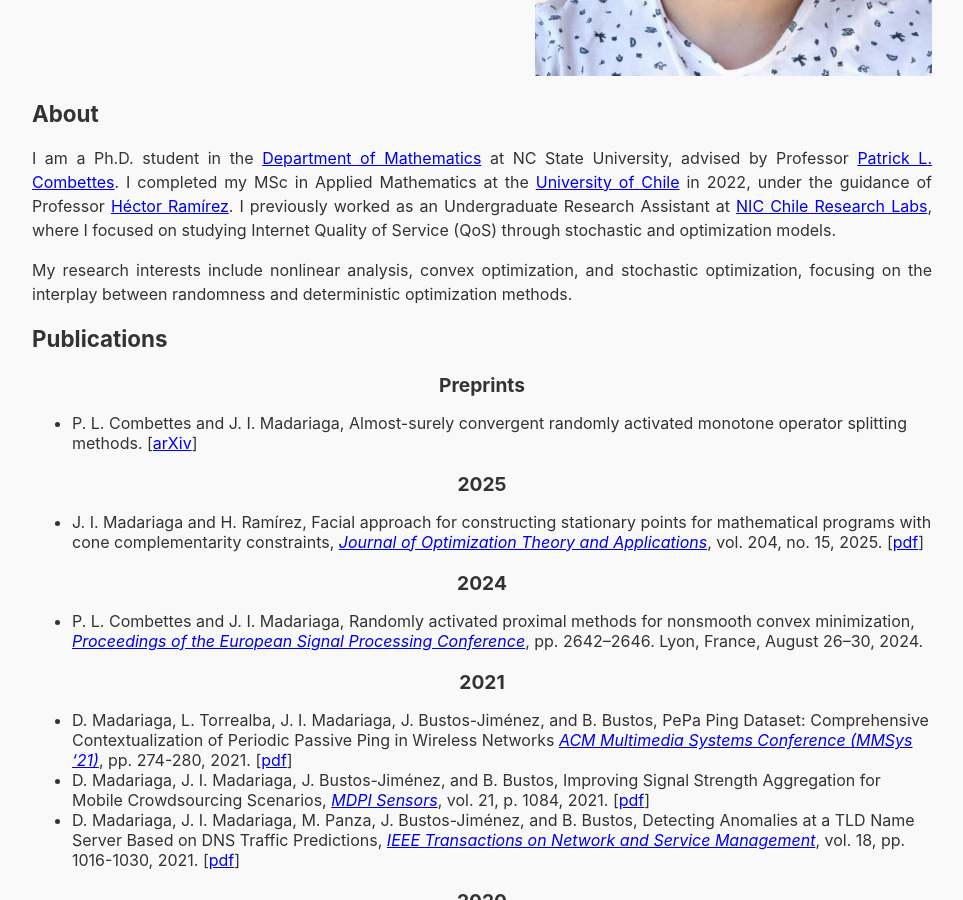
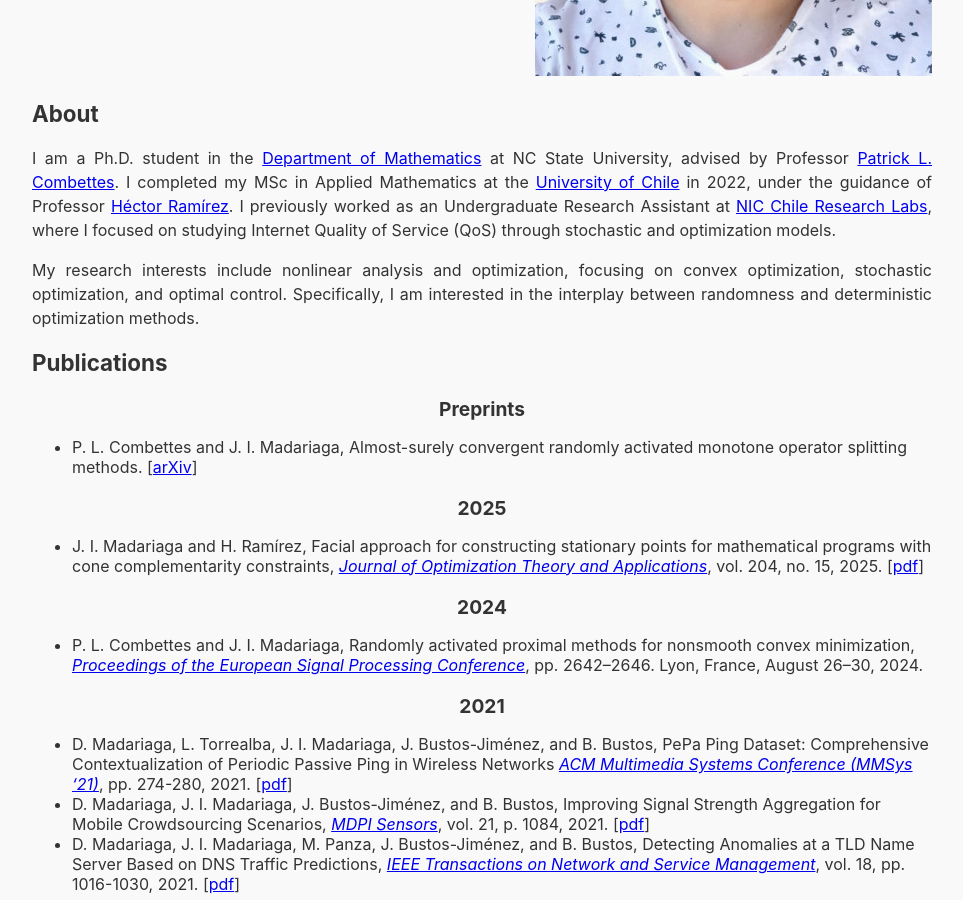
Before and after one commit to jmadariagar/jmadariagar.github.io, a Jekyll site: the page built from index.md, in a window 1280 px wide and 900 px high, scrolled down 500 px. Shown: the whole window, without its empty margins (158-1121 px from the left). Built offline with Jekyll 4.4.1, drawn with Linux system fonts in a browser that asks for light colours; our own code applies the rules of GitHub Pages for plain Markdown files; a script that is not in the unit is left out.

Commit message:
Update index.md

```diff
--- a/index.md
+++ b/index.md
@@ -14,7 +14,7 @@
 I am a Ph.D. student in the [Department of Mathematics](https://math.sciences.ncsu.edu) at NC State University, advised by Professor [Patrick L. Combettes](https://pcombet.math.ncsu.edu). I completed my MSc in Applied Mathematics at the [University of Chile](https://www.dim.uchile.cl/en/home/) in 2022, under the guidance of Professor [Héctor Ramírez](https://sites.google.com/site/hectorramirezhomepage/home). I previously worked as an Undergraduate Research Assistant at [NIC Chile Research Labs](https://niclabs.cl/), where I focused on studying Internet Quality of Service (QoS) through stochastic and optimization models.
 {: style="text-align: justify"}
 
-My research interests include nonlinear analysis, convex optimization, and stochastic optimization, focusing on the interplay between randomness and deterministic optimization methods.
+My research interests include nonlinear analysis and optimization, focusing on convex optimization, stochastic optimization, and optimal control. Specifically, I am interested in the interplay between randomness and deterministic optimization methods.
 {: style="text-align: justify"}
 
 ## Publications
```
